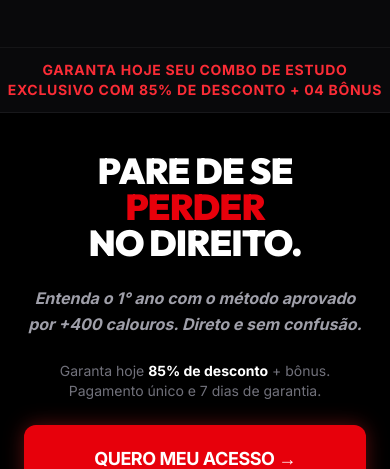
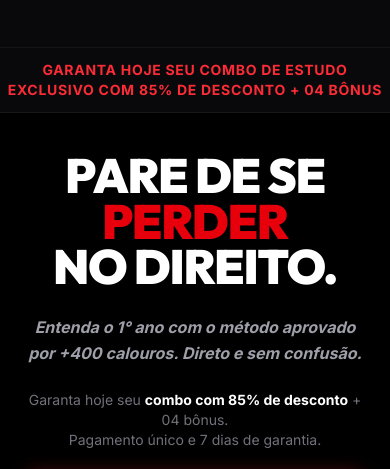
Before and after one commit to camposads-dot/primeiroano-de-direito, a React (Vite) app: page / in a window 390 px wide. Shown: the top 469 px of the page. Built offline with nearby package versions, Linux system fonts and the light colour scheme.

Commit message:
ajuste de tamanho

```diff
--- a/src/App.tsx
+++ b/src/App.tsx
@@ -90,12 +90,12 @@ const Hero = () => (
                 lg:text-left lg:mx-0">
 
   {/* TÍTULO */}
-  <h1 className="text-4xl leading-[1] font-black tracking-tight uppercase
-                 md:text-7xl lg:text-[96px] lg:leading-[0.9]">
-    PARE DE SE <br />
-    <span className="text-red-600">PERDER</span> <br />
-    NO DIREITO.
-  </h1>
+  <h1 className="text-5xl leading-[0.95] font-black tracking-tight uppercase
+               sm:text-6xl md:text-7xl lg:text-[96px] lg:leading-[0.9]">
+  PARE DE SE <br />
+  <span className="text-red-600">PERDER</span> <br />
+  NO DIREITO.
+</h1>
 
   {/* SUBTÍTULO */}
   <p className="text-zinc-400 text-base font-semibold italic leading-relaxed
@@ -105,7 +105,7 @@ const Hero = () => (
 
   {/* GARANTIA */}
   <div className="text-zinc-500 text-sm">
-    Garanta hoje <span className="text-white font-bold">85% de desconto</span> + bônus. <br />
+    Garanta hoje seu <span className="text-white font-bold">combo com 85% de desconto</span> + 04 bônus. <br />
     Pagamento único e 7 dias de garantia.
   </div>
 
```
